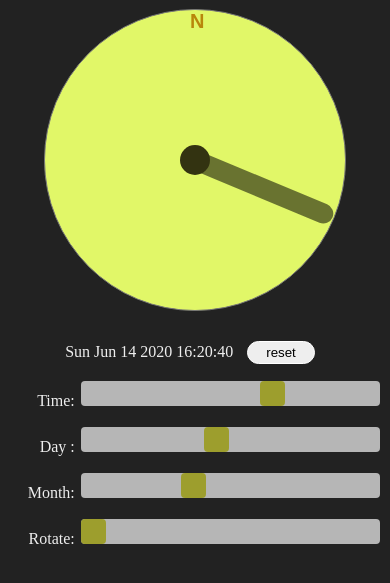
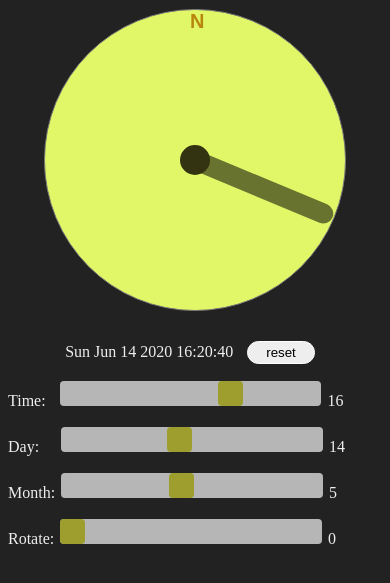
Before and after one commit to mahmodHammad/shadow, a website: page index.html in a window 390 px wide. Shown: the part 77-660 px from the top of the page. Drawn offline with Linux system fonts and the light colour scheme.

Commit message:
add controllers value, fix controllers UI

```diff
--- a/index.html
+++ b/index.html
@@ -8,7 +8,6 @@
   </head>
   <body>
     <div class="root">
-
       <!-- Header-------------------------------- start-->
       <div class="header">
         <h2>
@@ -38,18 +37,19 @@
         <time class="time"> test</time> <button class="reset">reset</button>
         <br />
         <div class="slider-container">
-          Time:
+          Time: &nbsp;
           <input
             type="range"
-            min="1"
+            min="0"
             max="24"
             Z
             step="0.1"
             class="slider slider-h"
           />
+          <span class="timeLable"></span>
         </div>
         <div class="slider-container">
-          Day :
+          Day:&nbsp; &nbsp;&nbsp;
           <input
             type="range"
             min="1"
@@ -57,16 +57,18 @@
             value="1"
             class="slider slider-d"
           />
+          <span class="dayLable"></span>
         </div>
         <div class="slider-container">
           Month:
           <input
             type="range"
-            min="1"
-            max="12"
+            min="0"
+            max="11"
             value="1"
             class="slider slider-m"
           />
+          <span class="monthLable"></span>
         </div>
 
         <div class="slider-container">
@@ -78,10 +80,10 @@
             value="1"
             class="slider slider-andgle"
           />
+          <span class="rotateLable"></span>
         </div>
       </div>
       <!-- Controllers-------------------------------- end-->
-
     </div>
   </body>
 
--- a/index.js
+++ b/index.js
@@ -6,6 +6,11 @@ const daySlider = document.querySelector(".slider-d");
 const monthSlider = document.querySelector(".slider-m");
 const angleSlider = document.querySelector(".slider-andgle");
 const reset = document.querySelector(".reset");
+
+const rotateLable = document.querySelector(".rotateLable");
+const monthLable = document.querySelector(".monthLable");
+const dayLable = document.querySelector(".dayLable");
+const timeLable = document.querySelector(".timeLable");
 
 // const sens = document.querySelector(".sensor");
 
@@ -26,6 +31,7 @@ hSlider.oninput = function() {
   const time = this.value;
   const minutes = Math.ceil((time % 2) * 60);
   const hours = Math.floor(time);
+  timeLable.innerHTML=`${hours}`
   morning.setMinutes(minutes);
   morning.setHours(hours);
   updateTime();
@@ -33,23 +39,26 @@ hSlider.oninput = function() {
 
 daySlider.oninput = function() {
   const day = this.value;
+  dayLable.innerHTML=day
   morning.setDate(day);
   updateTime();
 };
 
 monthSlider.oninput = function() {
   const month = this.value;
+  monthLable.innerHTML=Number(month)+1
   morning.setMonth(month);
   updateTime();
 };
 
-function rotateboard(angle){
+function rotateboard(angle) {
+  rotateLable.innerHTML = `${angle}`;
   board.style.transform = `rotate(${angle}deg)`;
 }
 
 angleSlider.oninput = function() {
   const angle = this.value;
-  rotateboard(angle)
+  rotateboard(angle);
 };
 // TimeSliders |-_-_-_-_-_-_-_-_-_-_-_-_-_-_-_-_-_-_-_->END-
 // TimeSliders |-_-_-_-_-_-_-_-_-_-_-_-_-_-_-_-_-_-_-_->END-
@@ -100,13 +109,20 @@ function useLocation() {
 }
 // Location|-_-_-_-_-_-_-_-_-_-_-_-_-_-_-_-_-_-_-_->END-
 // Location|-_-_-_-_-_-_-_-_-_-_-_-_-_-_-_-_-_-_-_->END-
+
 function initSliders() {
   const currentMonth = morning.getMonth();
   const currentDay = morning.getDate();
   const currentHoure = morning.getHours();
+
   monthSlider.value = currentMonth;
   daySlider.value = currentDay;
   hSlider.value = currentHoure;
+
+  rotateLable.innerHTML = "0";
+  monthLable.innerHTML = currentMonth;
+  dayLable.innerHTML = currentDay;
+  timeLable.innerHTML = currentHoure;
 }
 
 function init() {
@@ -117,29 +133,29 @@ function init() {
 init();
 
 window.addEventListener("deviceorientation", e => {
-  board.style.transform = `rotate(${Math.ceil(e.alpha)}deg)`;
-  // sens.innerHTML = ` x:${e.isTrusted}, y:${e.beta}, z:${e.gamma}`;
+  const angle = Math.ceil(e.alpha);
+  rotateboard(angle);
 });
 
-function resetTime(){
-  const now = new Date()
+function resetTime() {
+  const now = new Date();
   const currentMonth = now.getMonth();
   const currentDay = now.getDate();
   const currentHoure = now.getHours();
-  morning.setMonth(currentMonth)
-  morning.setDate(currentDay)
-  morning.setHours(currentHoure)
+
+  morning.setMonth(currentMonth);
+  morning.setDate(currentDay);
+  morning.setHours(currentHoure);
 
   monthSlider.value = currentMonth;
   daySlider.value = currentDay;
   hSlider.value = currentHoure;
-  angleSlider.value=0
+  angleSlider.value = 0;
   useLocation();
   updateTime();
-  rotateboard(0)
+  rotateboard(0);
 }
 
-reset.addEventListener("click" , ()=>{
-  console.log("resetttt")
-  resetTime()
-})
+reset.addEventListener("click", () => {
+  resetTime();
+});
--- a/style.css
+++ b/style.css
@@ -76,7 +76,7 @@ body {
 
 .slider-container {
   margin: 15px 0px;
-  text-align: center;
+  text-align: left;
 }
 .slider {
   -webkit-appearance: none;
@@ -112,11 +112,8 @@ body {
 }
 
 
-@media (max-width: 450px) {
- .slider-container{
-   text-align: right;
- }
+@media (max-width: 515px) {
   .slider{
-   width: 80%;
+   width: 70%;
  }
 }
```
